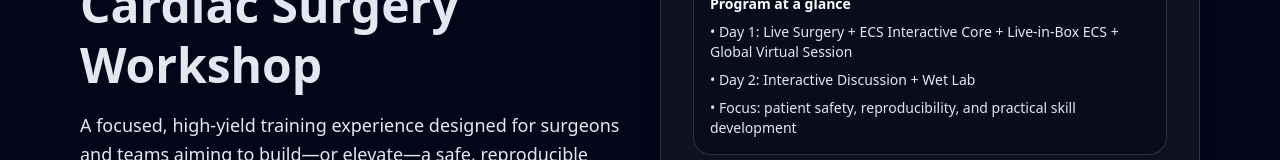
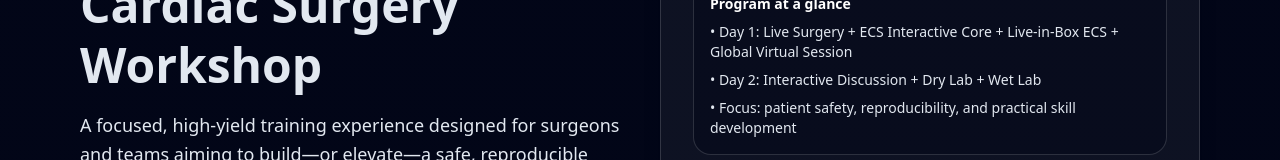
Before and after one commit to boe1981/ecs-edge, a Next.js app: page / in a window 1280 px wide. Shown: the part 362-522 px from the top of the page. Built offline with nearby package versions, Linux system fonts and the light colour scheme.

Commit message:
Scientific Program

```diff
--- a/app/page.tsx
+++ b/app/page.tsx
@@ -491,7 +491,7 @@ export default function Page() {
                     <div className="text-sm font-semibold text-white">Program at a glance</div>
                     <ul className="mt-2 space-y-2 text-sm text-slate-200">
                       <li>• Day 1: Live Surgery + ECS Interactive Core + Live-in-Box ECS + Global Virtual Session</li>
-                      <li>• Day 2: Interactive Discussion + Wet Lab</li>
+                      <li>• Day 2: Interactive Discussion + Dry Lab + Wet Lab</li>
                       <li>• Focus: patient safety, reproducibility, and practical skill development</li>
                     </ul>
                   </div>
@@ -695,7 +695,7 @@ export default function Page() {
 
 <div className="rounded-2xl border border-white/15 bg-slate-900/50 p-4">
             <div className="font-semibold text-white">09:00–11:00 • ECS Dry Lab</div>
-            <div className="mt-2">Endoscopic Hand-Eye Coordination, Suturing</div>
+            <div className="mt-2">Hand-eye coordination, Suturing, Knotting, COR-KNOT and access-site closure</div>
           </div>
 
           <div className="rounded-2xl border border-white/15 bg-slate-900/50 p-4">
```
